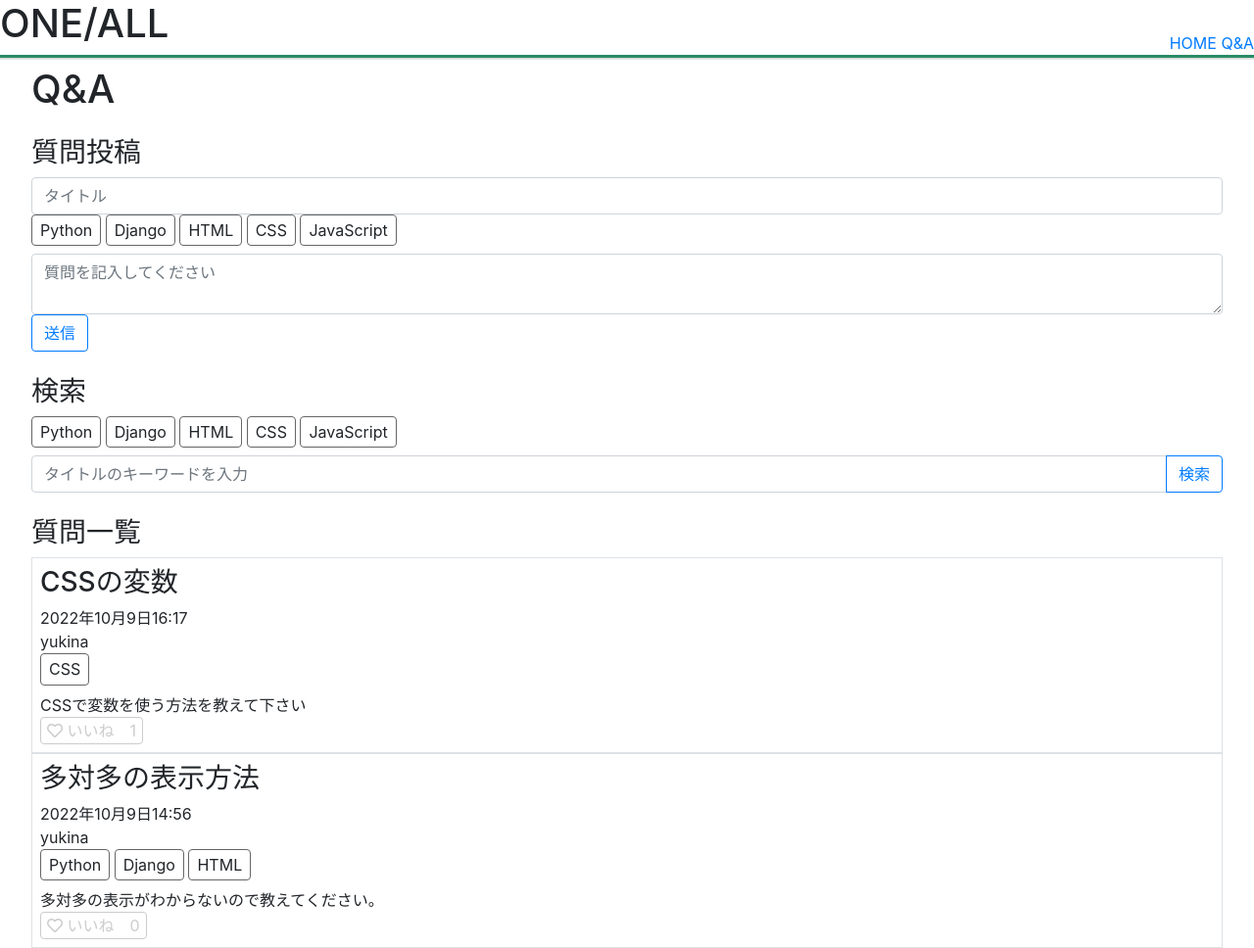
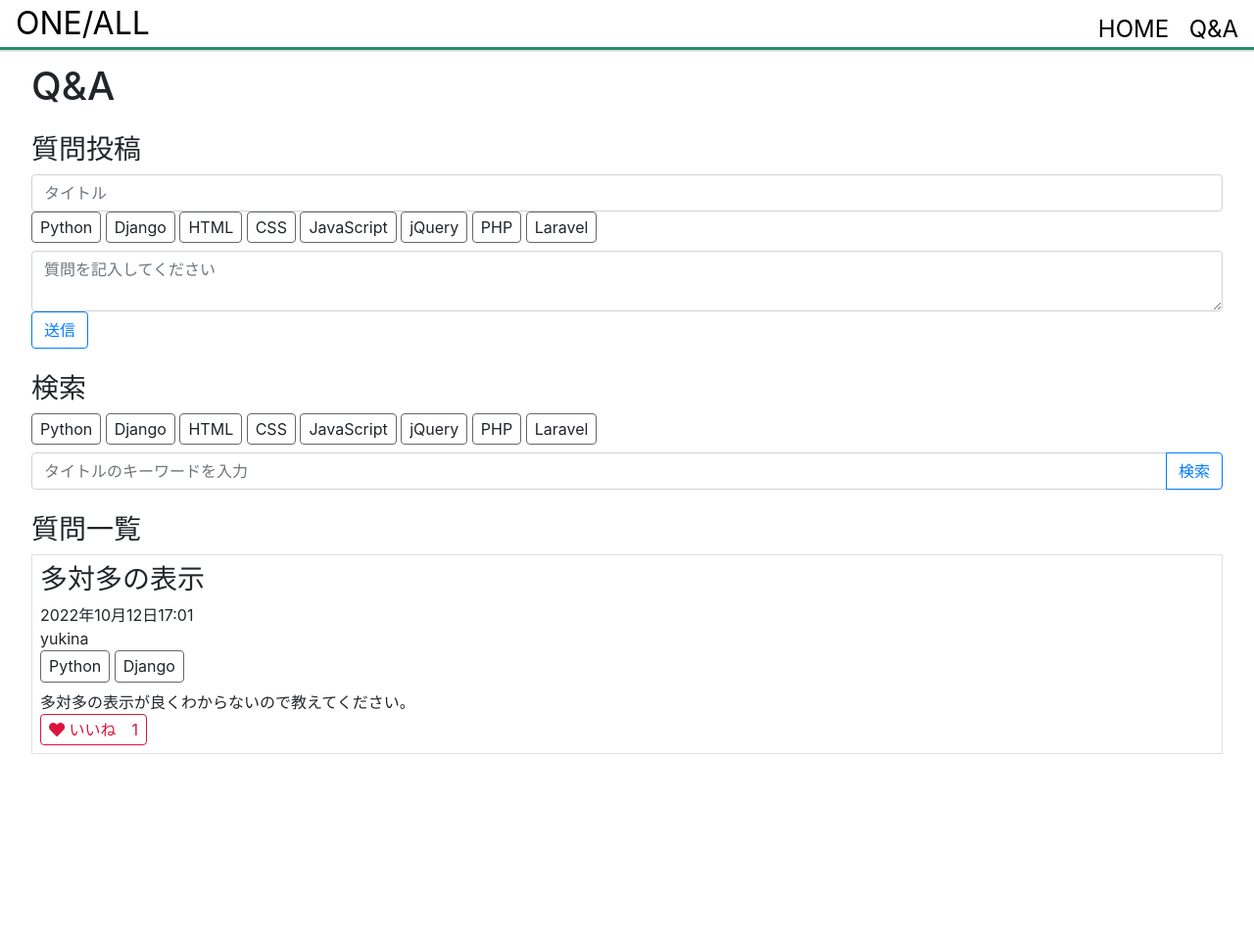
Before and after one commit to A0D8EF/oneall, a Django app: page /qa/ in a window 1280 px wide. Shown: the whole page at 98% size. After the commit the page ends 770 px from the top, so only its background shows below. Run offline with Django 4.2, Linux system fonts and the light colour scheme; a user stored in the database is signed in; data comes from the database, SQL or seed files in the repository; some libraries are stand-ins or nearby versions.

Commit message:
CustomUserModel

```diff
--- a/config/settings.py
+++ b/config/settings.py
@@ -72,6 +72,8 @@ ACCOUNT_LOGOUT_REDIRECT_URL = "/"
 # Application definition
 
 INSTALLED_APPS = [
+    "users.apps.UsersConfig",
+
     "oneall.apps.OneallConfig",
     "qa.apps.QaConfig",
     "qa.templatetags.custom_tag",
@@ -90,6 +92,8 @@ INSTALLED_APPS = [
     'django.contrib.messages',
     'django.contrib.staticfiles',
 ]
+AUTH_USER_MODEL = "users.CustomUser"
+ACCOUNT_FORMS   = {"signup": "users.forms.SignupForm"}
 
 MIDDLEWARE = [
     'django.middleware.security.SecurityMiddleware',
--- a/oneall/views.py
+++ b/oneall/views.py
@@ -1,7 +1,8 @@
 from django.shortcuts import render
+from django.contrib.auth.mixins import LoginRequiredMixin
 from django.views import View
 
-class IndexView(View):
+class IndexView(LoginRequiredMixin, View):
     def get(self, request, *args, **kwargs):
         context = {}
         return render(request, "oneall/index.html", context)
--- a/qa/models.py
+++ b/qa/models.py
@@ -1,5 +1,6 @@
 from django.db import models
-from django.contrib.auth.models import User
+# from django.contrib.auth.models import User
+from django.conf import settings
 
 from django.utils import timezone
 
@@ -19,10 +20,10 @@ class Question(models.Model):
     content = models.CharField(verbose_name="内容", max_length=2000)
 
     dt      = models.DateTimeField(verbose_name="投稿日時", default=timezone.now)
-    user    = models.ForeignKey(User, verbose_name="投稿者", on_delete=models.CASCADE)
+    user    = models.ForeignKey(settings.AUTH_USER_MODEL, verbose_name="投稿者", on_delete=models.CASCADE)
 
-    tag     = models.ManyToManyField(Tag, related_name="question_tag", verbose_name="タグ")
-    good    = models.ManyToManyField(User, related_name="question_good", verbose_name="いいねしたユーザー")
+    tag     = models.ManyToManyField(Tag, related_name="question_tag", verbose_name="タグ", blank=True)
+    good    = models.ManyToManyField(settings.AUTH_USER_MODEL, related_name="question_good", verbose_name="いいねしたユーザー", blank=True)
 
     def __str__(self):
         return self.title
--- a/qa/views.py
+++ b/qa/views.py
@@ -9,8 +9,8 @@ from .forms import QuestionTagForm, QuestionForm
 
 class IndexView(LoginRequiredMixin,View):
     def get(self, request, *args, **kwargs):
-        context = {}
-        context["tags"]         = Tag.objects.all()
+        context         = {}
+        context["tags"] = Tag.objects.all()
 
         query   = Q()
         if "search" in request.GET:
@@ -27,7 +27,6 @@ class IndexView(LoginRequiredMixin,View):
         if form.is_valid():
             cleaned         = form.clean()
             selected_tags   = cleaned["tag"] #Tagモデルオブジェクトのリスト型
-            print(selected_tags)
 
             for tag in selected_tags:
                 questions   = [ question for question in questions if tag in question.tag.all() ]
--- a/static/oneall/css/base.css
+++ b/static/oneall/css/base.css
@@ -1,13 +1,49 @@
+:root {
+    --main-color: #288c66;
+    --accent-color: #288c66;
+    --tag-color: #666666;
+}
+
 header {
     display: flex;
     justify-content: space-between;
     align-items: flex-end;
     margin-bottom: 0.5rem;
-    border-bottom: solid 0.2rem #288c66;
+    background-color: white;
+    border-bottom: solid 0.2rem var(--main-color);
     box-shadow: 0 0.1rem rgba(0, 0, 0, 0.15);
+
+    width: 100%;
+    z-index: 10;
+
+    position: fixed;
+    top: 0;
+    left: 0;
+}
+
+.top-page {
+    font-size: 2rem;
+    margin-left: 1rem;
+    color: black;
+    text-decoration: none;
+}
+.top-page:hover {
+    color: black;
+    text-decoration: none;
+}
+
+nav > a {
+    display: inline-block;
+    margin-right: 1rem;
+    text-decoration: none;
+    color: black;
+    font-size: 1.5rem;
+}
+nav > a:hover {
+    color: black;
 }
 
 main {
     width: 95%;
-    margin: 0.5rem auto 0 auto;
+    margin: 4rem auto 0 auto;
 }
--- a/static/qa/css/index.css
+++ b/static/qa/css/index.css
@@ -2,22 +2,24 @@ section {
     margin-top: 1.5em;
 }
 
+/* タグ */
 .tag_label {
     padding: 0.2rem 0.5rem;
-    border: solid 0.1rem #666666;
+    border: solid 0.1rem var(--tag-color);
     border-radius: 0.25rem;
+    cursor: pointer;
 }
-
 .tag_checkbox {
     display: none;
 }
-
 .tag_checkbox:checked + .tag_label {
-    background-color: #666666;
+    background-color: var(--tag-color);
     color: white;
 }
 
+/* いいね */
 .good {
+    padding: 0.2rem 0.5rem;
     border: solid 0.1rem crimson;
     background-color: white;
     border-radius: 0.25rem;
@@ -25,6 +27,7 @@ section {
 }
 
 .not_good {
+    padding: 0.2rem 0.5rem;
     border: solid 0.1rem #cccccc;
     background-color: white;
     border-radius: 0.25rem;
--- a/templates/oneall/base.html
+++ b/templates/oneall/base.html
@@ -16,7 +16,7 @@
 </head>
 <body>
     <header>
-        <h1><a class="logo" href="{% url 'oneall:index' %}"></a>ONE/ALL</h1>
+        <a class="top-page" href="{% url 'oneall:index' %}">ONE/ALL</a>
 
         <nav>
             <a href="{% url 'oneall:index' %}">HOME</a>
--- a/templates/qa/index.html
+++ b/templates/qa/index.html
@@ -47,7 +47,7 @@
 <section>
     <h3>質問一覧</h3>
     {% for question in questions %}
-    <div class="border p-2">
+    <div class="border p-2 question-list-content">
         <h3>{{ question.title }}</h3>
         <div>{{ question.dt }}</div>
         <div>{{ question.user }}</div>
--- /dev/null
+++ b/users/apps.py
@@ -0,0 +1,6 @@
+from django.apps import AppConfig
+
+
+class UsersConfig(AppConfig):
+    default_auto_field = 'django.db.models.BigAutoField'
+    name = 'users'
--- /dev/null
+++ b/users/models.py
@@ -0,0 +1,72 @@
+from django.db import models
+
+from django.contrib.auth.models import AbstractBaseUser, PermissionsMixin, UserManager
+from django.contrib.auth.validators import UnicodeUsernameValidator
+
+from django.utils import timezone
+
+from django.utils.translation import gettext_lazy as _
+from django.core.mail import send_mail
+
+import uuid
+
+class CustomUser(AbstractBaseUser, PermissionsMixin):
+
+    username_validator  = UnicodeUsernameValidator()
+
+    id          = models.UUIDField( default=uuid.uuid4, primary_key=True, editable=False )
+    username    = models.CharField(
+        _("username"),
+        max_length=150,
+        unique=True,
+        help_text=_("Required. 150 characters or fewer. Letters, digits and @/./+/-/_ only."),
+        validators=[username_validator],
+        error_messages={
+            "unique": _("A user with that username already exists.")
+        },
+    )
+
+    handle_name = models.CharField(verbose_name="氏名", max_length=150) # 未入力可にするなら blank=True を追加
+
+    email       = models.EmailField(_("email address"))
+
+    is_staff    = models.BooleanField(
+        _("staff status"),
+        default=False,
+        help_text=_("Designates whether the user can log into this admin site.")
+    )
+
+    is_active   = models.BooleanField(
+        _("active"),
+        default=True,
+        help_text=_(
+            "Designates whether this user should be treated as active. "
+            "Unselect this instead of deleting accounts."
+        ),
+    )
+
+    dt          = models.DateTimeField(_("date joined"), default=timezone.now)
+
+    objects     = UserManager()
+
+    EMAIL_FIELD     = "email"
+    USERNAME_FIELD  = "username"
+    REQUIRED_FIELDS = ["email", "handle_name"] # createsuperuserしたときに入力を求められる項目を設定。デフォルトでusernameは入っている。
+
+    class Meta:
+        verbose_name        = _("user")
+        verbose_name_plural = _("users")
+        #abstract            = True
+
+    def clean(self):
+        super().clean()
+        self.email  = self.__class__objects.normalize_email(self.email)
+
+    def email_user(self, subject, message, from_email=None, **kwargs):
+        send_mail(subject, message, from_email, [self.email], **kwargs)
+
+    def get_full_name(self):
+        return self.handle_name
+
+    def get_short_name(self):
+        return self.handle_name
--- /dev/null
+++ b/users/tests.py
@@ -0,0 +1,3 @@
+from django.test import TestCase
+
+# Create your tests here.
--- /dev/null
+++ b/users/views.py
@@ -0,0 +1,3 @@
+from django.shortcuts import render
+
+# Create your views here.
```
Also changed, not shown: users/admin.py (added, +26 -0 lines), users/forms.py (added, +7 -0 lines), db.sqlite3, qa/migrations/0001_initial.py, users/__init__.py (added), users/migrations/0001_initial.py (added), users/migrations/__init__.py (added).
